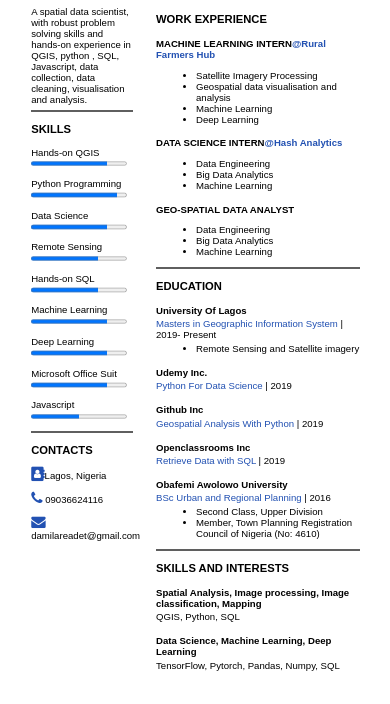
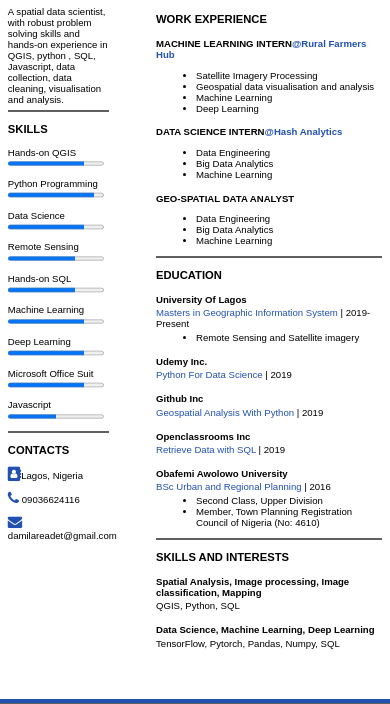
Before and after one commit to Dhareey/Dhareey, a plain HTML site: page index.html in a window 390 px wide. Shown: the part 193-897 px from the top of the page. Drawn offline with Linux system fonts and the light colour scheme; a web font is replaced by a local one.

Commit message:
Third Commit, change width for smaller screen

```diff
--- a/css/styles.css
+++ b/css/styles.css
@@ -113,4 +113,10 @@ a:active {
 	#heading {
 		height: 185px;
 	}
+	.personals {
+	margin-left: 5%;
 	}
+	.mainContent {
+	margin-right: 3.3%;
+}
+	}
--- a/index.html
+++ b/index.html
@@ -5,7 +5,7 @@
 	<link rel="stylesheet" href="https://cdnjs.cloudflare.com/ajax/libs/font-awesome/4.7.0/css/font-awesome.min.css">
 	<link rel="stylesheet" type="text/css" href="css/styles.css">
 	<link href="https://fonts.googleapis.com/css?family=Arial|Lato|Lora|Raleway|Roboto|Ubuntu&display=swap" rel="stylesheet">
-	<meta name="viewport" content="width=device-width, initial-scale=1">
+
 
 </head>
 <body>
```
